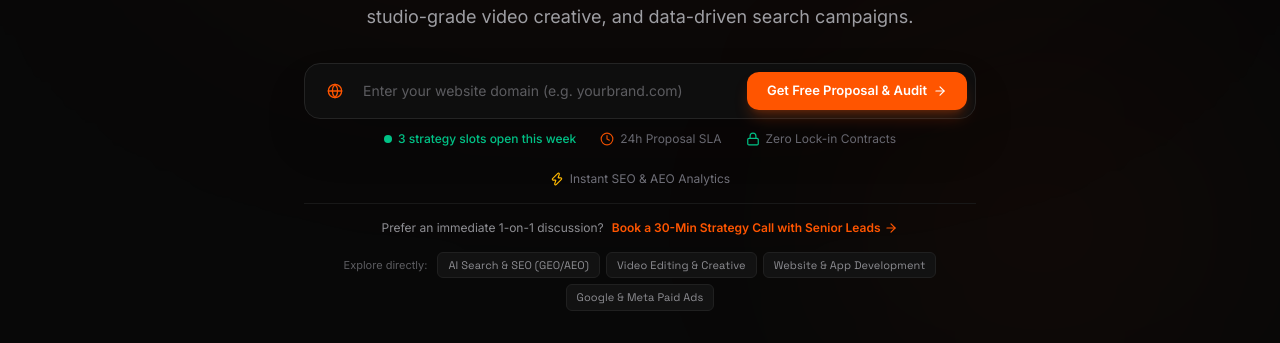
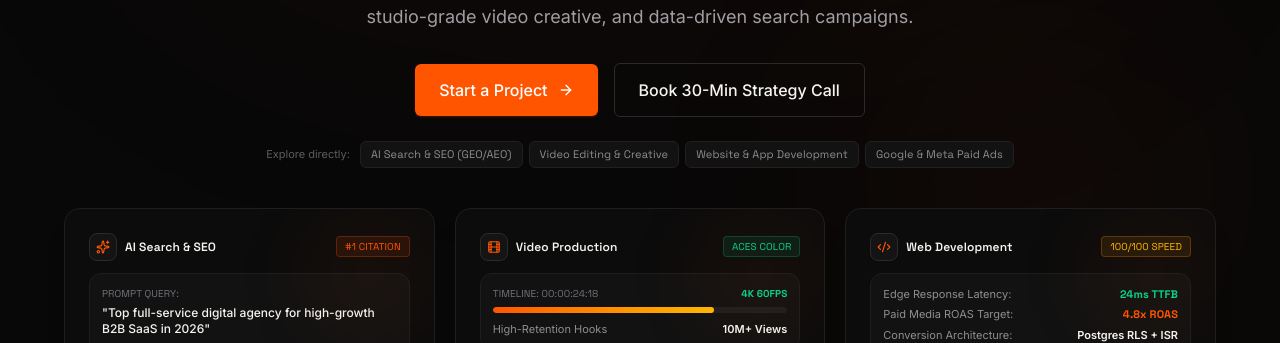
Before and after one commit to vishalraghuwanshii/ExplodeLabs, a Next.js app: page / in a window 1280 px wide. Shown: the part 457-800 px from the top of the page. Built offline with nearby package versions, Linux system fonts and the light colour scheme; no server answers.

Commit message:
Update: Remove domain input intake form and trust badges from homepage hero

```diff
--- a/src/components/home/Hero.tsx
+++ b/src/components/home/Hero.tsx
@@ -1,6 +1,6 @@
 'use client';
 
-import React, { useState } from 'react';
+import React from 'react';
 import { useRouter } from 'next/navigation';
 import Link from 'next/link';
 import { Button } from '@/components/ui/Button';
@@ -10,11 +10,7 @@ import {
   Search,
   TrendingUp,
   ShieldCheck,
-  Zap,
-  Globe,
   CheckCircle2,
-  Lock,
-  Clock,
   Film,
   Code2,
   Bot,
@@ -26,18 +22,7 @@ import {
 } from 'lucide-react';
 
 export function Hero() {
-  const [websiteUrl, setWebsiteUrl] = useState('');
   const router = useRouter();
-
-  const handleAuditSubmit = (e: React.FormEvent) => {
-    e.preventDefault();
-    if (!websiteUrl.trim()) {
-      router.push('/contact');
-      return;
-    }
-    const clean = websiteUrl.replace(/^https?:\/\//i, '').replace(/\/.*$/, '').trim();
-    router.push(`/tools/seo-auditor?domain=${encodeURIComponent(clean)}`);
-  };
 
   const quickGoals = [
     { label: 'AI Search & SEO (GEO/AEO)', path: '/services/ai-search-optimization' },
@@ -118,70 +103,26 @@ export function Hero() {
             <strong className="text-[#f5f5f0] font-semibold">Explode Labs</strong> helps high-growth brands break through revenue plateaus. We fix your technical bottlenecks and scale your pipeline with high-performance web engineering, studio-grade video creative, and data-driven search campaigns.
           </p>
 
-          {/* Frictionless High-Converting Lead Intake */}
-          <div className="max-w-2xl mx-auto mb-6">
-            <form
-              onSubmit={handleAuditSubmit}
-              className="relative flex flex-col sm:flex-row items-center p-2 bg-[#0e0e0e] border border-[#242424] focus-within:border-[#ff5500] focus-within:shadow-[0_0_25px_rgba(255,85,0,0.18)] rounded-2xl shadow-2xl transition-all gap-2 sm:gap-0"
-            >
-              <div className="hidden sm:flex pl-3.5 pr-2 text-[#ff5500]">
-                <Globe className="w-4 h-4" />
-              </div>
-              <input
-                type="text"
-                value={websiteUrl}
-                onChange={(e) => setWebsiteUrl(e.target.value)}
-                placeholder="Enter your website domain (e.g. yourbrand.com)"
-                className="w-full bg-transparent text-base sm:text-sm text-[#f5f5f0] placeholder-[#5c5c60] outline-none px-3 py-2 sm:py-1.5 text-center sm:text-left"
-              />
-              <button
-                type="submit"
-                className="w-full sm:w-auto shrink-0 flex items-center justify-center gap-1.5 px-5 py-2.5 bg-[#ff5500] hover:bg-[#e04a00] text-white font-semibold text-xs sm:text-[13px] rounded-xl transition-all shadow-lg shadow-[#ff5500]/25 cursor-pointer"
-              >
-                <span>Get Free Proposal & Audit</span>
-                <ArrowRight className="w-3.5 h-3.5" />
-              </button>
-            </form>
-
-            {/* Instant Trust & SLA Guarantees */}
-            <div className="flex flex-wrap items-center justify-center gap-4 sm:gap-6 mt-3 text-xs text-[#71717a]">
-              <span className="flex items-center gap-1.5">
-                <span className="w-2 h-2 rounded-full bg-emerald-400" />
-                <span className="text-emerald-400 font-medium">3 strategy slots open this week</span>
-              </span>
-              <span className="flex items-center gap-1.5">
-                <Clock className="w-3.5 h-3.5 text-[#ff5500]" />
-                <span>24h Proposal SLA</span>
-              </span>
-              <span className="flex items-center gap-1.5">
-                <Lock className="w-3.5 h-3.5 text-emerald-400" />
-                <span>Zero Lock-in Contracts</span>
-              </span>
-              <span className="flex items-center gap-1.5">
-                <Zap className="w-3.5 h-3.5 text-amber-400" />
-                <span>Instant SEO & AEO Analytics</span>
-              </span>
-            </div>
-
-            {/* Direct Strategy Call Option */}
-            <div className="mt-4 pt-4 border-t border-[#181818] flex flex-wrap items-center justify-center gap-2 text-xs">
-              <span className="text-[#8e8e93]">Prefer an immediate 1-on-1 discussion?</span>
-              <button
-                type="button"
+          {/* Primary Action Buttons */}
+          <div className="flex flex-wrap items-center justify-center gap-4 mb-6">
+            <Button href="/contact" size="lg" variant="primary" withArrow>
+              Start a Project
+            </Button>
+            <Button
               onClick={() => {
                 if (typeof window !== 'undefined' && (window as any).openCalendlyModal) {
                   (window as any).openCalendlyModal();
                 }
               }}
-                className="text-[#ff5500] hover:text-[#ff7733] font-semibold flex items-center gap-1 transition-colors cursor-pointer"
+              size="lg"
+              variant="outline"
             >
-                <span>Book a 30-Min Strategy Call with Senior Leads</span>
-                <ArrowRight className="w-3.5 h-3.5" />
-              </button>
+              Book 30-Min Strategy Call
+            </Button>
           </div>
 
           {/* Fast Discipline Exploration Chips */}
-            <div className="flex flex-wrap items-center justify-center gap-1.5 mt-4">
+          <div className="flex flex-wrap items-center justify-center gap-1.5 mb-6">
             <span className="text-[11px] text-[#5c5c60] mr-1 hidden sm:inline">Explore directly:</span>
             {quickGoals.map((g, i) => (
               <button
@@ -193,7 +134,6 @@ export function Hero() {
                 {g.label}
               </button>
             ))}
-            </div>
           </div>
         </div>
 
```
Lines whose indentation alone changed are shown as unchanged.
